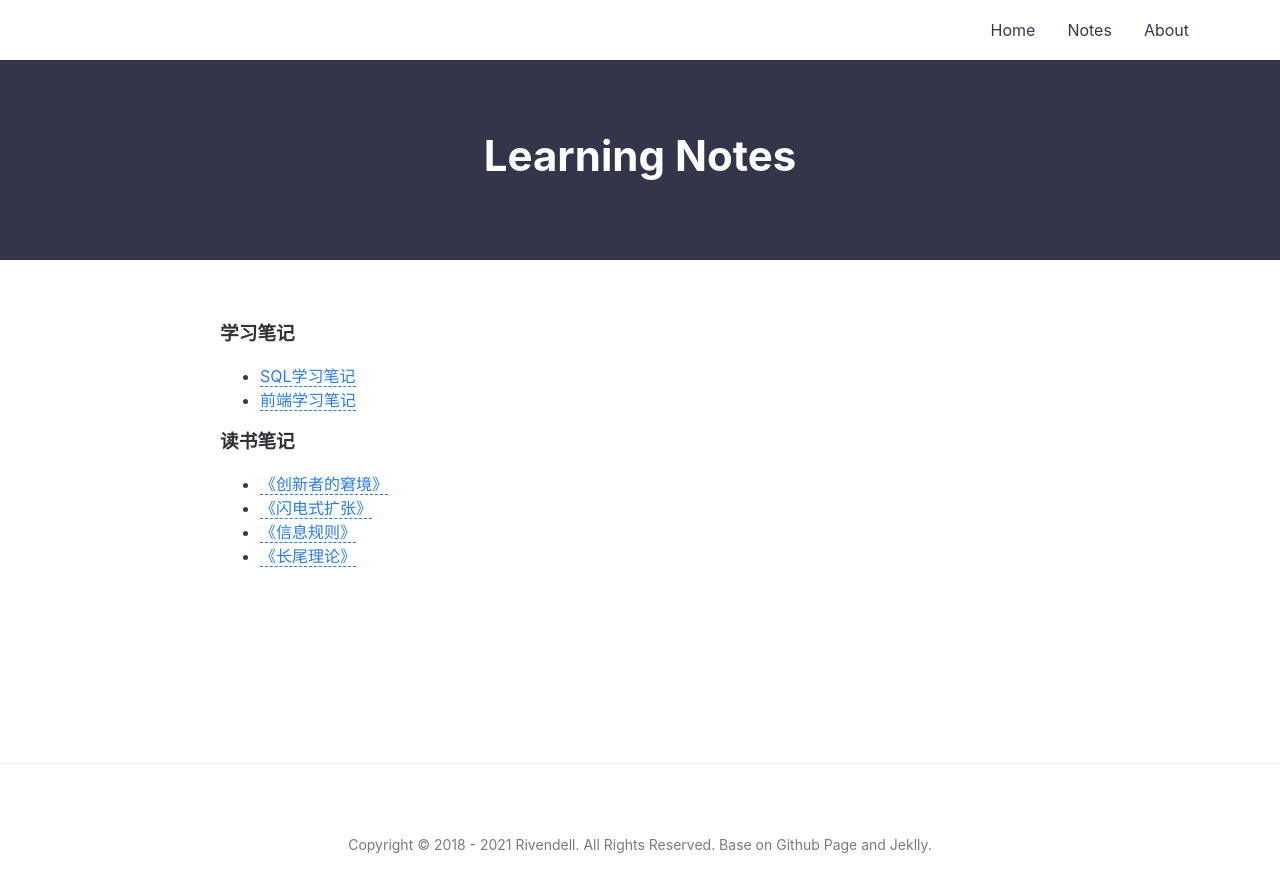
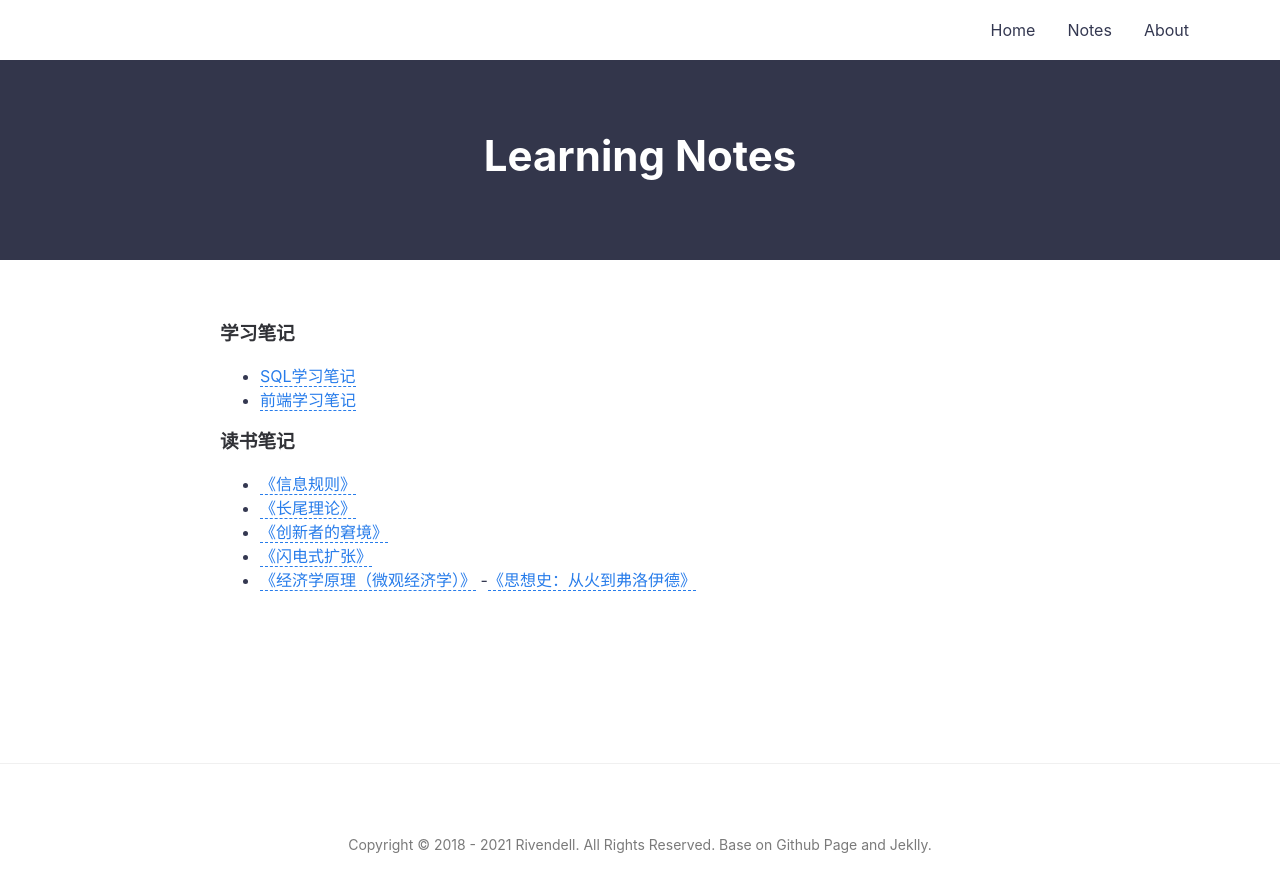
Before and after one commit to icarus507/icarus507.github.io, a Jekyll site: the page built from notes.md, in a window 1280 px wide. Shown: the top 892 px of the page. Built offline with Jekyll 4.4.1, drawn with Linux system fonts in a browser that asks for light colours.

Commit message:
Update notes.md

```diff
--- a/notes.md
+++ b/notes.md
@@ -8,7 +8,9 @@ permalink: /notes/
 - [前端学习笔记]()
 
 ### 读书笔记
+- [《信息规则》](https://www.notion.so/d24130c6fa074b35a4191c2a4c24f0e8)
+- [《长尾理论》](https://www.notion.so/b5e13ea99b764d319da74c2d22b16e3d)
 - [《创新者的窘境》](https://www.notion.so/1645c7aab36042a99121e462c888062a)
 - [《闪电式扩张》](https://www.notion.so/1745d6d7f8684aab8e365628b8388c2c)
-- [《信息规则》]()
-- [《长尾理论》]()
+- [《经济学原理（微观经济学）》](https://www.notion.so/905fcb81bb2944789dcd17a82cd487e8)
+-[《思想史：从火到弗洛伊德》](https://www.notion.so/7ca1856f37b1495aa2d77cd917b0a920)
```
